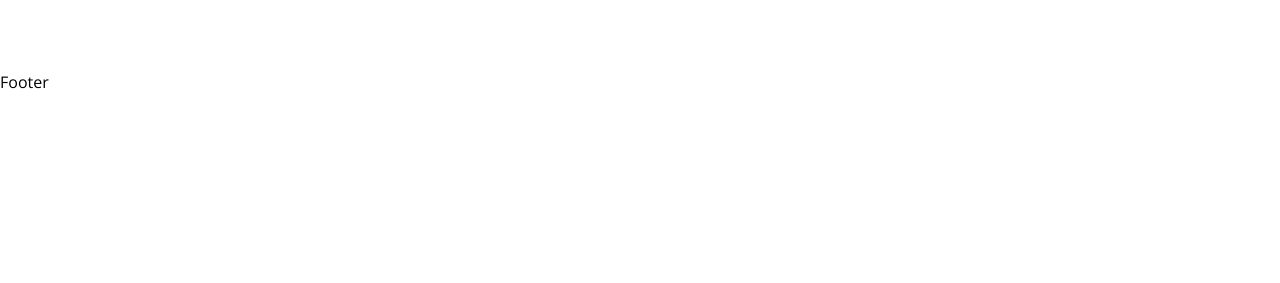
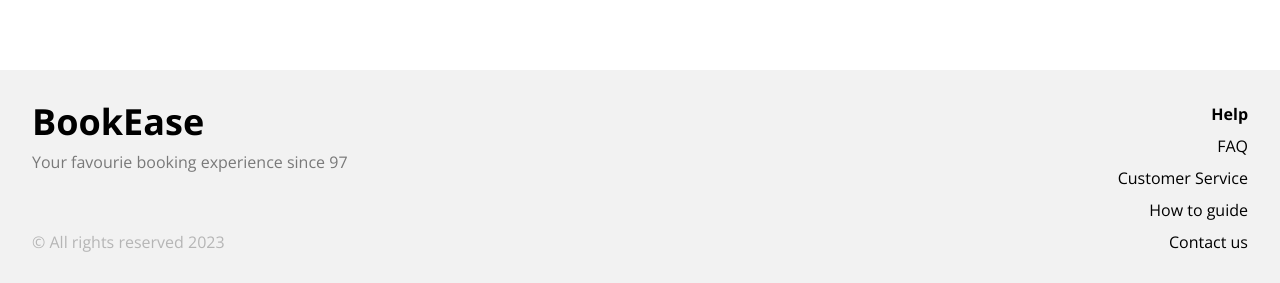
Before and after one commit to CatalinP0P/book-ease, a Next.js app: page / in a window 1280 px wide. Shown: the part 1146-1429 px from the top of the page. Before the commit the page ends 1240 px from the top, so only its background shows below. Built offline with nearby package versions, Linux system fonts and the light colour scheme; no server answers; the database is empty.

Commit message:
Added footer

```diff
--- a/app/(components)/Footer.tsx
+++ b/app/(components)/Footer.tsx
@@ -1,7 +1,32 @@
 import React from 'react'
+import Container from './Container'
 
 export default function Footer() {
-  return (
-    <div>Footer</div>
-  )
+    return (
+        <div className="bg-black/5 text-black py-8">
+            <Container className="justify-between grid grid-cols-2">
+                <div className="flex flex-col justify-between h-full gap-8">
+                    <div className="flex flex-col gap-2">
+                        <label className="font-bold text-2xl lg:text-4xl">
+                            BookEase
+                        </label>
+                        <p className="text-black/50">
+                            Your favourie booking experience since 97
+                        </p>
+                    </div>
+                    <label className="text-black/25">
+                        © All rights reserved {new Date().getFullYear()}
+                    </label>
+                </div>
+
+                <div className="flex flex-col gap-2 text-end">
+                    <label className="font-bold">Help</label>
+                    <label>FAQ</label>
+                    <label>Customer Service</label>
+                    <label>How to guide</label>
+                    <label>Contact us</label>
+                </div>
+            </Container>
+        </div>
+    )
 }
```
